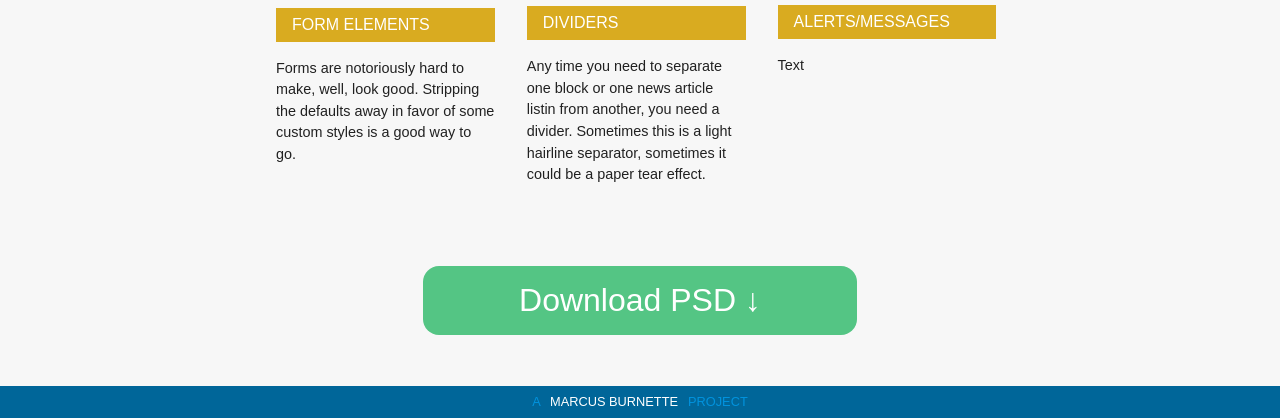
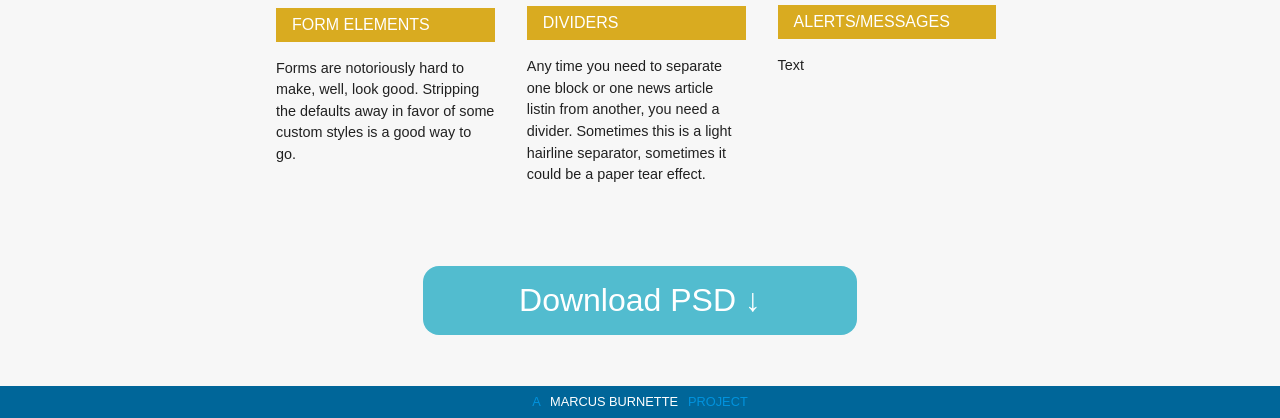
Before and after one commit to marcrabinowitz/web-style-guides, a PHP site: page / in a window 1280 px wide. Shown: the part 1117-1535 px from the top of the page. Run offline with PHP 8.4, Linux system fonts and the light colour scheme; some libraries are stand-ins or nearby versions.

Commit message:
Change PSD button color

```diff
--- a/scss/core.scss
+++ b/scss/core.scss
@@ -90,7 +90,7 @@ main {
 	a {
 		display: inline-block;
 		border: 0;
-		background: #54c584;
+		background: #52bccf;
 		color: #fff;
 		font-size: 2em;
 		padding: $gap/2 $gap*3;
```
Also changed, not shown: css/core.css (+1 -1 lines).
